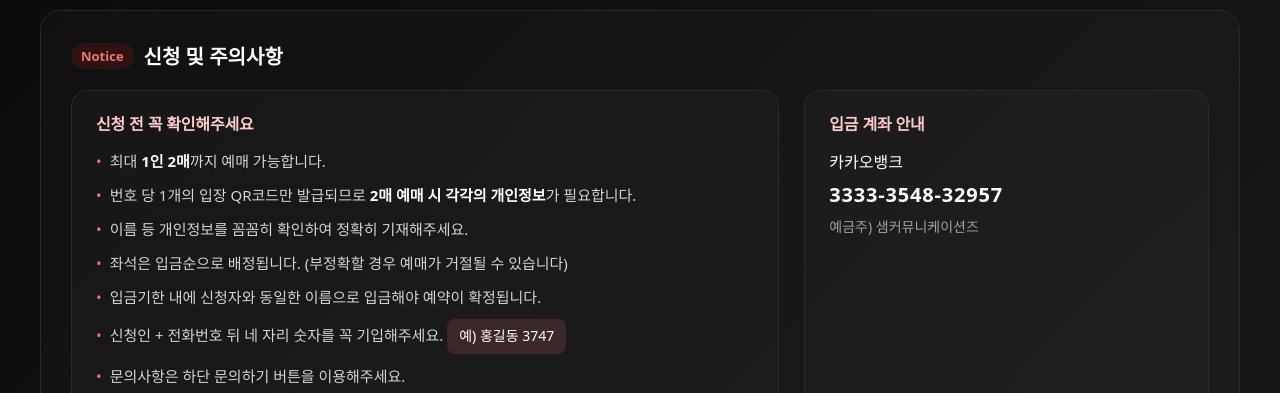
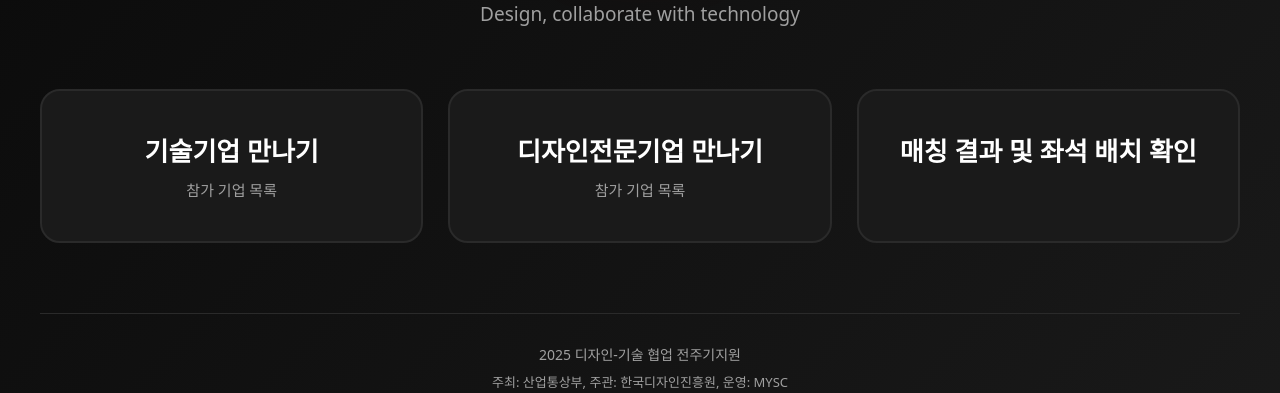
Before and after one commit to epicstage/kidp2025-meetup, a website: page public/index.html in a window 1280 px wide. Shown: the part 285-678 px from the top of the page. Drawn offline with Linux system fonts and the light colour scheme; no server answers.

Commit message:
fix: 한컷 콘서트 관련 notice 섹션 제거

```diff
--- a/public/index.html
+++ b/public/index.html
@@ -437,35 +437,6 @@
       <p class="subtitle">Design, collaborate with technology</p>
     </div>
 
-    <section class="notice-section">
-      <div class="notice-title">
-        <span class="notice-tag">Notice</span>
-        <span>신청 및 주의사항</span>
-      </div>
-      <div class="notice-grid">
-        <div class="notice-card">
-          <h3>신청 전 꼭 확인해주세요</h3>
-          <ul class="notice-list">
-            <li>최대 <span class="notice-emphasis">1인 2매</span>까지 예매 가능합니다.</li>
-            <li>번호 당 1개의 입장 QR코드만 발급되므로 <span class="notice-emphasis">2매 예매 시 각각의 개인정보</span>가 필요합니다.</li>
-            <li>이름 등 개인정보를 꼼꼼히 확인하여 정확히 기재해주세요.</li>
-            <li>좌석은 입금순으로 배정됩니다. (부정확할 경우 예매가 거절될 수 있습니다)</li>
-            <li>입금기한 내에 신청자와 동일한 이름으로 입금해야 예약이 확정됩니다.</li>
-            <li>신청인 + 전화번호 뒤 네 자리 숫자를 꼭 기입해주세요. <span class="notice-example">예) 홍길동 3747</span></li>
-            <li>문의사항은 하단 문의하기 버튼을 이용해주세요.</li>
-          </ul>
-        </div>
-        <div class="notice-card">
-          <h3>입금 계좌 안내</h3>
-          <div class="notice-account">
-            <span>카카오뱅크</span>
-            <strong>3333-3548-32957</strong>
-            <small>예금주) 샘커뮤니케이션즈</small>
-          </div>
-        </div>
-      </div>
-    </section>
-
     <div class="cards">
       <a href="#" class="card" onclick="openEmailModal('tech'); return false;">
         <div class="card-title">기술기업 만나기</div>
```
